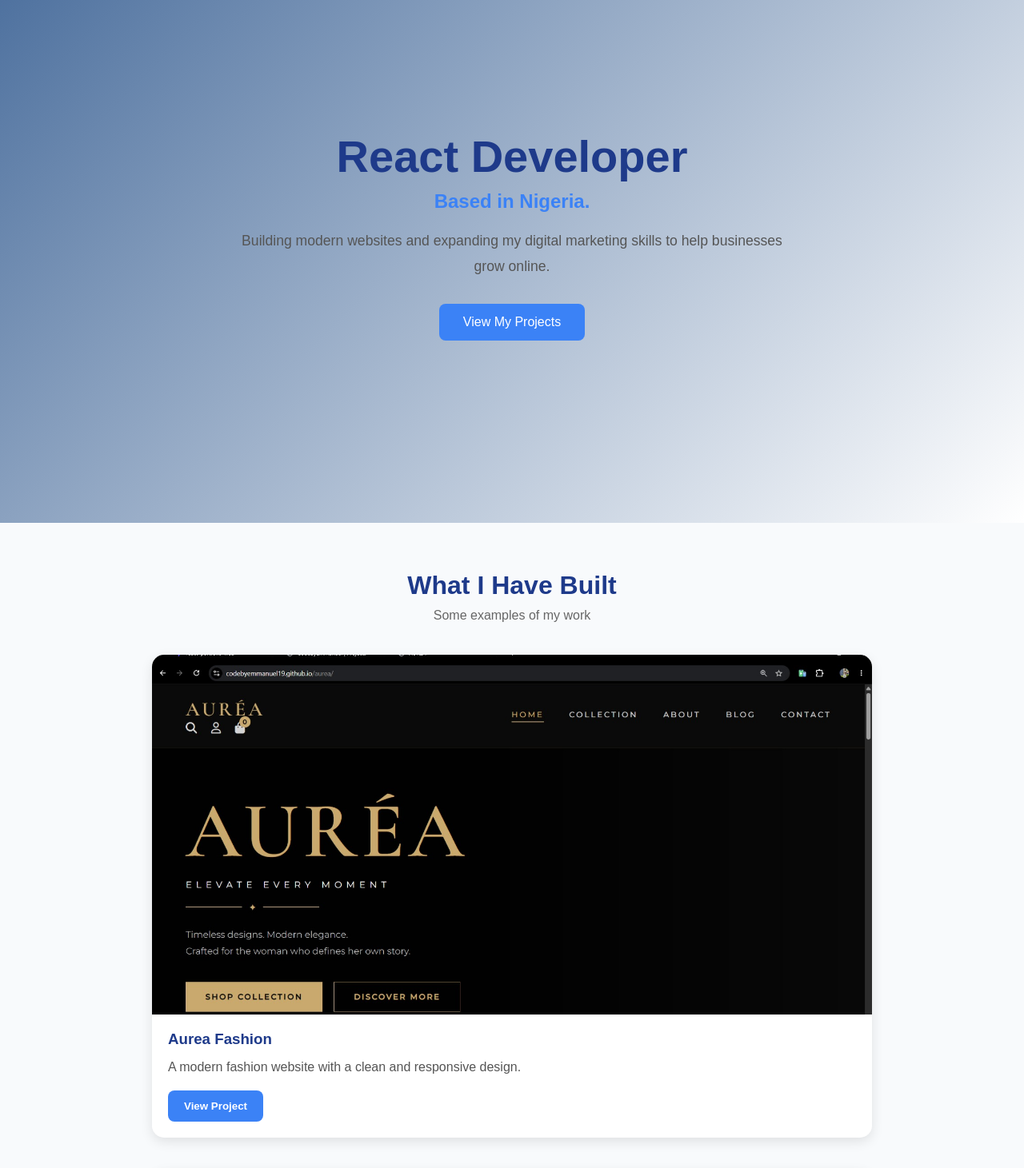
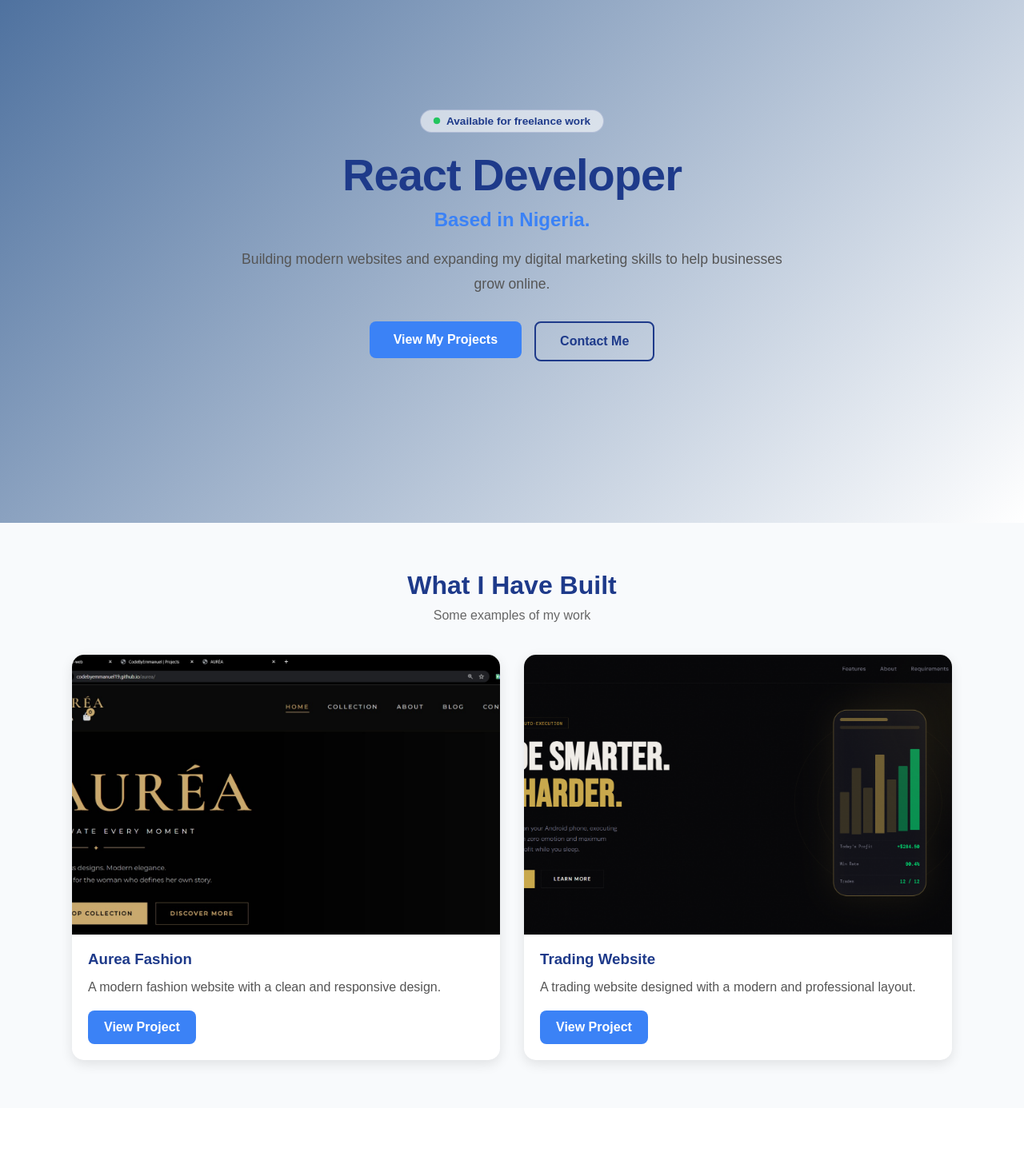
Before and after one commit to codebyemmanuel19/react-portfolio, a React (Vite) app: page / in a window 1280 px wide. Shown: the part 140-1601 px from the top of the page at 80% size. Built offline with nearby package versions, Linux system fonts and the light colour scheme.

Commit message:
Updated skills section and animations

```diff
--- a/src/components/Home.css
+++ b/src/components/Home.css
@@ -4,50 +4,101 @@
   justify-content: center;
   align-items: center;
   text-align: center;
+  padding: 20px;
 
-  background: linear-gradient(
-    135deg,
-    #496d9c,
-    #FFFFFF
-  );
-
-  padding: 20px;
+  background: linear-gradient(135deg, #496d9c, #FFFFFF);
 }
 
 .home-content{
   max-width: 700px;
 }
 
+.availability-badge{
+  display: inline-flex;
+  align-items: center;
+  gap: 8px;
+  padding: 6px 16px;
+  border-radius: 50px;
+  background: rgba(255, 255, 255, 0.6);
+  border: 1px solid rgba(30, 58, 138, 0.2);
+  font-size: 0.85rem;
+  font-weight: 600;
+  color: #1E3A8A;
+  margin-bottom: 20px;
+}
+
+.dot{
+  width: 8px;
+  height: 8px;
+  border-radius: 50%;
+  background: #22C55E;
+  animation: pulse 2s infinite;
+}
+
+@keyframes pulse{
+  0%{ box-shadow: 0 0 0 0 rgba(34, 197, 94, 0.6); }
+  70%{ box-shadow: 0 0 0 8px rgba(34, 197, 94, 0); }
+  100%{ box-shadow: 0 0 0 0 rgba(34, 197, 94, 0); }
+}
+
 .home h1{
   font-size: 3.5rem;
   color: #1E3A8A;
   margin-bottom: 10px;
+  letter-spacing: -1px;
 }
 
 .home h2{
   font-size: 1.5rem;
   color: #3B82F6;
   margin-bottom: 20px;
+  font-weight: 600;
 }
 
 .home p{
   font-size: 1.1rem;
   line-height: 1.8;
   color: #555;
-   margin-bottom: 30px;
+  margin-bottom: 30px;
 }
 
-.home button{
+.home-buttons{
+  display: flex;
+  justify-content: center;
+  gap: 16px;
+  flex-wrap: wrap;
+}
+
+.btn-primary{
   padding: 14px 30px;
   border: none;
   border-radius: 8px;
   background: #3B82F6;
   color: white;
   font-size: 1rem;
+  font-weight: 600;
   cursor: pointer;
   transition: 0.3s;
 }
 
-.home button:hover{
+.btn-primary:hover{
   transform: translateY(-3px);
+  background: #2563EB;
 }
+
+.btn-secondary{
+  padding: 14px 30px;
+  border: 2px solid #1E3A8A;
+  border-radius: 8px;
+  background: transparent;
+  color: #1E3A8A;
+  font-size: 1rem;
+  font-weight: 600;
+  cursor: pointer;
+  transition: 0.3s;
+}
+
+.btn-secondary:hover{
+  transform: translateY(-3px);
+  background: rgba(30, 58, 138, 0.08);
+}
--- a/src/components/Home.jsx
+++ b/src/components/Home.jsx
@@ -1,9 +1,15 @@
 import "./Home.css"
+
 function Home(){
-
   return(
     <section className="home" id="home" data-aos="fade-up">
       <div className="home-content">
+
+        <span className="availability-badge">
+          <span className="dot"></span>
+          Available for freelance work
+        </span>
+
         <h1>React Developer</h1>
         <h2>Based in Nigeria.</h2>
 
@@ -13,9 +19,15 @@ function Home(){
           grow online.
         </p>
 
+        <div className="home-buttons">
           <a href="#projects">
-            <button>View My Projects</button>
+            <button className="btn-primary">View My Projects</button>
           </a>
+
+          <a href="#contact">
+            <button className="btn-secondary">Contact Me</button>
+          </a>
+        </div>
 
       </div>
     </section>
--- a/src/components/Projects.css
+++ b/src/components/Projects.css
@@ -16,12 +16,24 @@
     margin-bottom: 40px;
 }
 
+.projects-grid{
+    display: grid;
+    gap: 30px;
+    max-width: 1100px;
+    margin: 0 auto;
+}
+
 .project-card{
     background: white;
     border-radius: 15px;
     overflow: hidden;
-    margin-bottom: 40px;
     box-shadow: 0 5px 15px rgba(0,0,0,0.1);
+    transition: 0.3s;
+}
+
+.project-card:hover{
+    transform: translateY(-6px);
+    box-shadow: 0 10px 25px rgba(0,0,0,0.15);
 }
 
 .project-card img{
@@ -44,27 +56,33 @@
     margin-bottom: 15px;
 }
 
-.project-info button{
+.project-btn{
+    display: inline-block;
     padding: 12px 20px;
     border: none;
     border-radius: 8px;
     background: #3B82F6;
     color: white;
+    text-decoration: none;
     cursor: pointer;
     font-weight: 600;
+    transition: 0.3s;
+}
+
+.project-btn:hover{
+    background: #2563EB;
 }
 
 /* Desktop */
 
 @media(min-width: 768px){
 
-    .project-card{
-        max-width: 900px;
-        margin: 40px auto;
+    .projects-grid{
+        grid-template-columns: repeat(2, 1fr);
     }
 
     .project-card img{
-        height: 450px;
+        height: 350px;
         object-fit: cover;
     }
 }
--- a/src/components/Projects.jsx
+++ b/src/components/Projects.jsx
@@ -1,6 +1,33 @@
 import "./Projects.css"
 import aurea from "../assets/aurea.jpeg"
 import trading from "../assets/trading.png"
+
+// Add a new project by copying one of these objects and changing the values.
+// image: import it at the top like aurea and trading above.
+// link: the live URL of your project.
+
+const projects = [
+  {
+    title: "Aurea Fashion",
+    image: aurea,
+    description: "A modern fashion website with a clean and responsive design.",
+    link: "https://codebyemmanuel19.github.io/aurea/"
+  },
+  {
+    title: "Trading Website",
+    image: trading,
+    description: "A trading website designed with a modern and professional layout.",
+    link: "https://codebyemmanuel19.github.io/trading/"
+  },
+
+  // To add a new project, paste a new object here like this:
+  // {
+  //   title: "Your Project Name",
+  //   image: yourImportedImage,
+  //   description: "A short sentence about what it does.",
+  //   link: "https://your-live-link.com"
+  // }
+]
 
 function Projects() {
   return (
@@ -9,44 +36,28 @@ function Projects() {
       <h2>What I Have Built</h2>
       <p>Some examples of my work</p>
 
-      {/* Project 1 */}
-      <div className="project-card" data-aos="fade-left">
+      <div className="projects-grid">
+        {projects.map((project, index) => (
+          <div className="project-card" data-aos="fade-left" key={index}>
 
-        <img src={aurea} alt="Aurea Fashion" />
+            <img src={project.image} alt={project.title} />
 
-        <div className="project-info">
-          <h3>Aurea Fashion</h3>
+            <div className="project-info">
+              <h3>{project.title}</h3>
+              <p>{project.description}</p>
 
-          <p>
-            A modern fashion website with a clean and
-            responsive design.
-          </p>
+              <a
+                href={project.link}
+                target="_blank"
+                rel="noopener noreferrer"
+                className="project-btn"
+              >
+                View Project
+              </a>
+            </div>
 
-          <a href="https://codebyemmanuel19.github.io/aurea/">
-            <button>View Project</button>
-          </a>
-        </div>
-
-      </div>
-
-      {/* Project 2 */}
-      <div className="project-card" data-aos="fade-left">
-
-        <img src={trading} alt="Trading Website" />
-
-        <div className="project-info">
-          <h3>Trading Website</h3>
-
-          <p>
-            A trading website designed with a modern
-            and professional layout.
-          </p>
-
-          <a href="https://codebyemmanuel19.github.io/trading/">
-            <button>View Project</button>
-          </a>
-        </div>
-
+          </div>
+        ))}
       </div>
 
     </section>
```
Lines whose indentation alone changed are shown as unchanged.
